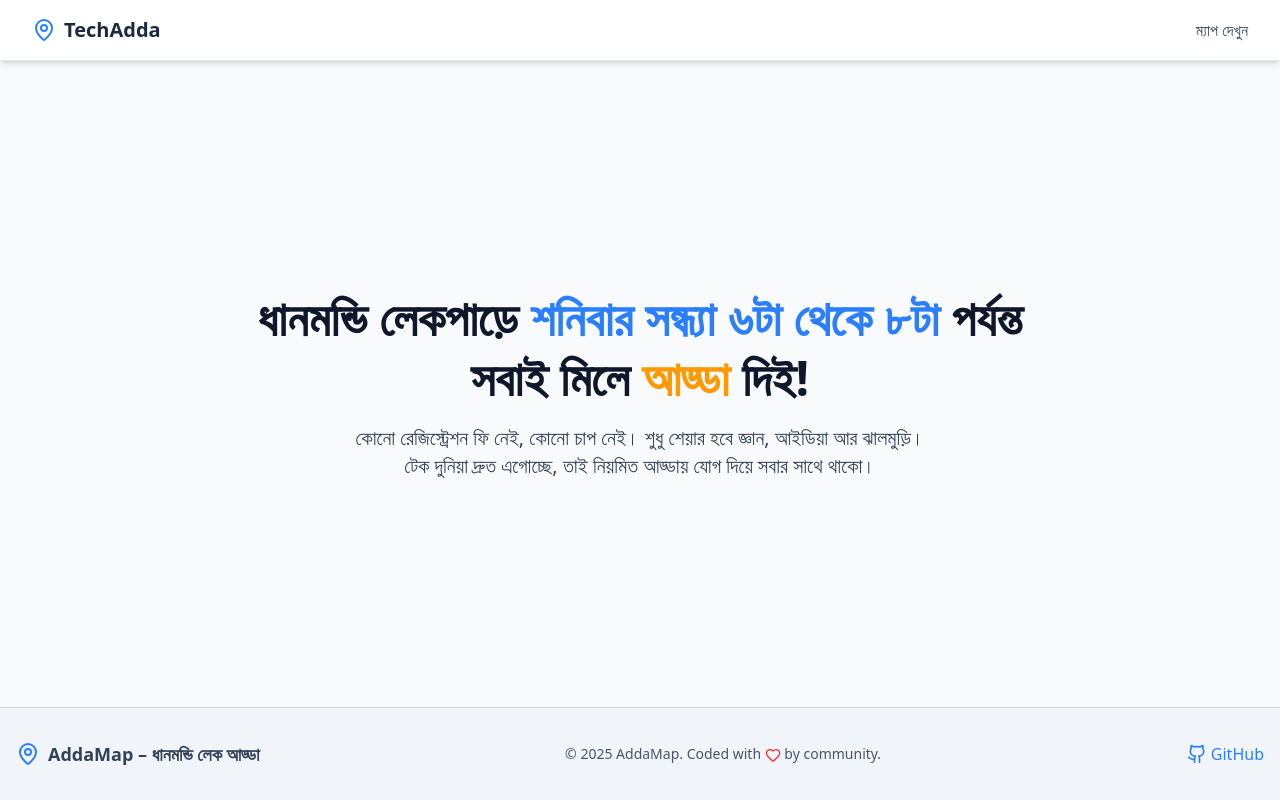
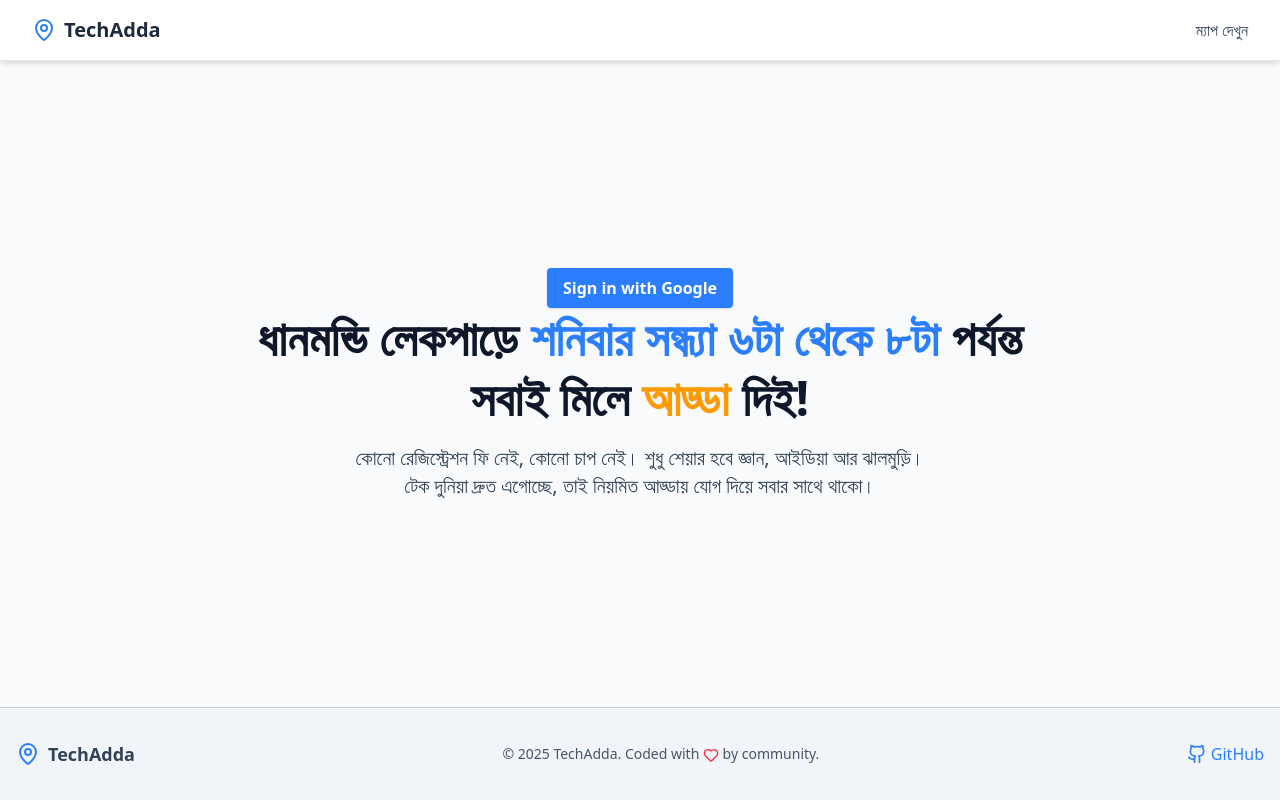
Before and after one commit to TechAddaBD/adda-web, a React (Vite) app: page / in a window 1280 px wide. Built offline with nearby package versions, Linux system fonts and the light colour scheme; no server answers.

Commit message:
add login button

```diff
--- a/src/App.jsx
+++ b/src/App.jsx
@@ -3,6 +3,7 @@ import { getAuth, onAuthStateChanged } from "firebase/auth";
 import Map from "./pages/Map";
 import Home from "./pages/Home";
 import { Route, Routes } from "react-router";
+import PrivateRoute from "./routes/PrivateRoute";
 
 const App = () => {
   const [user, setUser] = useState(null);
@@ -24,7 +25,14 @@ const App = () => {
     <>
       <Routes>
         <Route path="/" element={<Home />} />
-        {user && <Route path="/map" element={<Map />} />}
+        <Route
+          path="/map"
+          element={
+            <PrivateRoute user={user}>
+              <Map />
+            </PrivateRoute>
+          }
+        />
       </Routes>
     </>
   );
--- a/src/components/Footer.jsx
+++ b/src/components/Footer.jsx
@@ -9,20 +9,20 @@ export default function Footer() {
         <div className="flex items-center gap-2">
           <MapPin className="text-blue-500 dark:text-amber-400" />
           <span className="text-slate-700 dark:text-slate-300 font-semibold text-lg">
-            AddaMap – ধানমন্ডি লেক আড্ডা
+            TechAdda
           </span>
         </div>
 
         {/* Middle - Short Info */}
         <div className="text-slate-600 dark:text-slate-400 text-sm">
-          © {new Date().getFullYear()} AddaMap. Coded with{" "}
+          © {new Date().getFullYear()} TechAdda. Coded with{" "}
           <Heart className="inline-block w-4 h-4 text-red-500" /> by community.
         </div>
 
         {/* Right Side - GitHub or Social */}
         <div>
           <a
-            href="https://github.com/your-github"
+            href="https://github.com/Nayem-khan1"
             target="_blank"
             rel="noopener noreferrer"
             className="flex items-center gap-1 text-blue-500 dark:text-amber-400 hover:underline transition"
--- a/src/pages/AutoLoginAndTrack.jsx
+++ b/src/pages/AutoLoginAndTrack.jsx
@@ -42,7 +42,7 @@ export default function AutoLoginAndTrack() {
   };
 
   return (
-    <div className="fixed top-4 right-4 z-50">
+    <div className="">
       {!user && (
         <button
           onClick={handleGoogleLogin}
--- a/src/pages/Home.jsx
+++ b/src/pages/Home.jsx
@@ -11,6 +11,7 @@ export default function Home() {
 
       {/* Hero Section */}
       <header className="flex-grow flex flex-col justify-center items-center text-center px-4 py-16 max-w-4xl mx-auto">
+        <AutoLoginAndTrack />
         <h1 className="text-4xl md:text-5xl font-extrabold text-slate-900 dark:text-slate-100 leading-tight mb-4">
           ধানমন্ডি লেকপাড়ে{" "}
           <span className="text-blue-500">শনিবার সন্ধ্যা ৬টা থেকে ৮টা</span>{" "}
--- /dev/null
+++ b/src/routes/PrivateRoute.jsx
@@ -0,0 +1,9 @@
+import React from "react";
+import { Navigate } from "react-router";
+
+export default function PrivateRoute({ children, user }) {
+  if (!user) {
+    return <Navigate to="/" replace />;
+  }
+  return children;
+}
```
